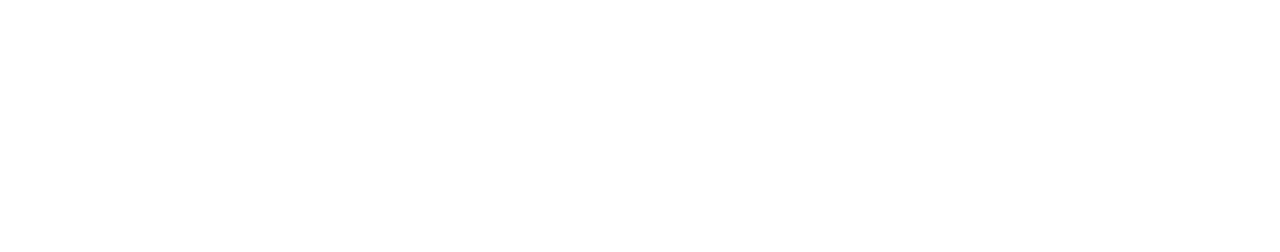
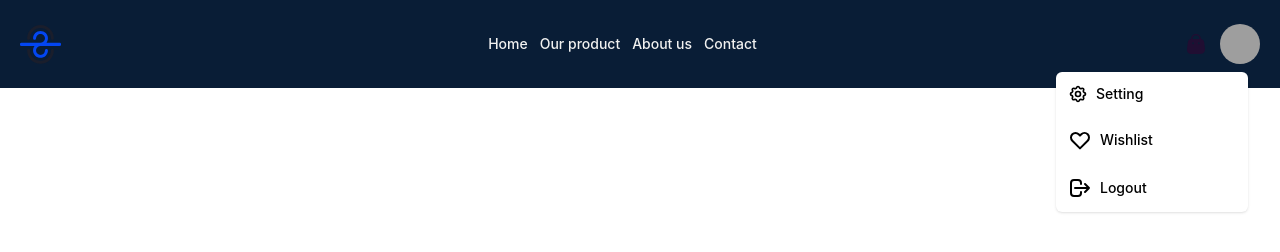
Before and after one commit to blueplanet-sat/bplanet-template, an Astro site: page / in a window 1280 px wide. Built offline with nearby package versions, Linux system fonts and the light colour scheme; Astro itself is replaced by a stand-in of ours; grey boxes are pictures that could not be loaded.

Commit message:
ajustes paleta de colores + navbar

```diff
--- /dev/null
+++ b/src/components/Navbar.astro
@@ -0,0 +1,76 @@
+<nav class="flex dark:bg-slate-900 items-center relative justify-between bg-primary px-5 py-6 w-full">
+  <div>
+    <svg width="41" height="39" viewBox="0 0 41 39" fill="none" xmlns="http://www.w3.org/2000/svg">
+      <path class="dark:fill-white" d="M8.63077 14.8549C8.82584 14.8549 9.01902 14.8165 9.19926 14.7418C9.37949 14.6672 9.54324 14.5578 9.68119 14.4198C9.81914 14.2819 9.92858 14.1182 10.0032 13.9379C10.0779 13.7577 10.1163 13.5645 10.1163 13.3695C10.1163 10.6116 11.2119 7.9667 13.162 6.0166C15.112 4.0665 17.757 2.97094 20.5148 2.97094C23.2727 2.97094 25.9176 4.0665 27.8677 6.0166C29.8178 7.9667 30.9134 10.6116 30.9134 13.3695C30.9172 13.7609 31.0754 14.1349 31.3537 14.4103C31.6317 14.6857 32.0074 14.8402 32.3989 14.8402C32.7903 14.8402 33.1659 14.6857 33.444 14.4103C33.7222 14.1349 33.8804 13.7609 33.8843 13.3695C33.8843 11.6138 33.5385 9.87525 32.8666 8.25319C32.1947 6.63113 31.21 5.15729 29.9685 3.91582C28.7269 2.67435 27.2531 1.68956 25.6311 1.01769C24.009 0.345811 22.2706 0 20.5148 0C18.7591 0 17.0207 0.345811 15.3985 1.01769C13.7765 1.68956 12.3027 2.67435 11.0612 3.91582C9.81972 5.15729 8.83494 6.63113 8.16305 8.25319C7.49118 9.87525 7.14537 11.6138 7.14537 13.3695C7.14537 13.7634 7.30187 14.1412 7.58043 14.4198C7.859 14.6984 8.23682 14.8549 8.63077 14.8549Z" fill="#1A1E2C" />
+      <path class="dark:fill-white" d="M39.5293 17.8258H26.452C27.4202 16.5421 27.9432 14.9775 27.9415 13.3695C27.9415 11.3996 27.1589 9.51035 25.7661 8.11742C24.3731 6.72449 22.4838 5.94196 20.5139 5.94196C18.5442 5.94196 16.655 6.72449 15.262 8.11742C13.869 9.51035 13.0865 11.3996 13.0865 13.3695C13.0865 13.7635 13.243 14.1413 13.5216 14.4199C13.8002 14.6985 14.1781 14.855 14.5721 14.855C14.9661 14.855 15.344 14.6985 15.6225 14.4199C15.9011 14.1413 16.0576 13.7635 16.0576 13.3695C16.0576 12.488 16.3189 11.6264 16.8086 10.8935C17.2983 10.1606 17.9943 9.58942 18.8086 9.25209C19.6229 8.91477 20.519 8.8265 21.3834 8.99844C22.2479 9.17038 23.0421 9.59481 23.6652 10.218C24.2885 10.8413 24.713 11.6354 24.885 12.4998C25.0569 13.3643 24.9687 14.2604 24.6314 15.0746C24.294 15.889 23.7229 16.5851 22.99 17.0748C22.2571 17.5645 21.3955 17.8258 20.5141 17.8258H1.50039C1.30407 17.8239 1.1093 17.8608 0.927353 17.9347C0.745405 18.0084 0.579889 18.1175 0.440367 18.2556C0.300847 18.3938 0.190089 18.5581 0.114504 18.7393C0.0389171 18.9206 0 19.115 0 19.3113C0 19.5075 0.0389171 19.702 0.114504 19.8832C0.190089 20.0644 0.300847 20.2287 0.440367 20.367C0.579889 20.505 0.745405 20.6142 0.927353 20.6879C1.1093 20.7617 1.30407 20.7987 1.50039 20.7967H39.5293C39.9207 20.7929 40.2947 20.6346 40.5701 20.3564C40.8455 20.0784 41 19.7027 41 19.3113C41 18.9198 40.8455 18.5442 40.5701 18.2661C40.2947 17.9879 39.9207 17.8297 39.5293 17.8258Z" fill="#0346F2" />
+      <path class="dark:fill-white" d="M32.3692 23.942C32.1742 23.942 31.981 23.9803 31.8007 24.055C31.6205 24.1296 31.4568 24.239 31.3188 24.377C31.1809 24.5149 31.0714 24.6786 30.9968 24.8589C30.9221 25.0391 30.8837 25.2323 30.8837 25.4274C30.8837 28.1852 29.7881 30.8301 27.838 32.7802C25.888 34.7303 23.243 35.8259 20.4852 35.8259C17.7273 35.8259 15.0824 34.7303 13.1323 32.7802C11.1822 30.8301 10.0866 28.1852 10.0866 25.4274C10.0828 25.036 9.92455 24.6619 9.64634 24.3865C9.36827 24.1111 8.99262 23.9566 8.6011 23.9566C8.20973 23.9566 7.83408 24.1111 7.55601 24.3865C7.2778 24.6619 7.11956 25.036 7.11571 25.4274C7.11571 27.1831 7.46155 28.9216 8.13336 30.5436C8.80532 32.1657 9.79004 33.6395 11.0315 34.881C12.2731 36.1225 13.7469 37.1072 15.3689 37.7791C16.991 38.451 18.7294 38.7968 20.4852 38.7968C22.2409 38.7968 23.9793 38.451 25.6015 37.7791C27.2235 37.1072 28.6973 36.1225 29.9388 34.881C31.1803 33.6395 32.1651 32.1657 32.8369 30.5436C33.5088 28.9216 33.8546 27.1831 33.8546 25.4274C33.8546 25.0334 33.6981 24.6556 33.4196 24.377C33.141 24.0985 32.7632 23.942 32.3692 23.942Z" fill="#1A1E2C" />
+      <path class="dark:fill-white" d="M1.47071 20.971H14.548C13.5798 22.2547 13.0568 23.8193 13.0585 25.4274C13.0585 27.3973 13.8411 29.2865 15.2339 30.6794C16.6269 32.0723 18.5162 32.8549 20.4861 32.8549C22.4558 32.8549 24.345 32.0723 25.738 30.6794C27.131 29.2865 27.9135 27.3973 27.9135 25.4274C27.9135 25.0334 27.757 24.6555 27.4784 24.3769C27.1998 24.0983 26.8219 23.9418 26.4279 23.9418C26.0339 23.9418 25.656 24.0983 25.3775 24.3769C25.0989 24.6555 24.9424 25.0334 24.9424 25.4274C24.9424 26.3088 24.6811 27.1704 24.1914 27.9033C23.7017 28.6362 23.0057 29.2074 22.1914 29.5447C21.3771 29.882 20.481 29.9703 19.6166 29.7984C18.7521 29.6264 17.9579 29.202 17.3348 28.5788C16.7115 27.9555 16.287 27.1615 16.115 26.297C15.9431 25.4325 16.0313 24.5364 16.3686 23.7222C16.706 22.9078 17.2771 22.2117 18.01 21.722C18.7429 21.2323 19.6045 20.971 20.4859 20.971H39.4996C39.6959 20.9729 39.8907 20.936 40.0726 20.8622C40.2546 20.7885 40.4201 20.6793 40.5596 20.5412C40.6992 20.403 40.8099 20.2387 40.8855 20.0575C40.9611 19.8762 41 19.6818 41 19.4855C41 19.2893 40.9611 19.0948 40.8855 18.9136C40.8099 18.7324 40.6992 18.5681 40.5596 18.4299C40.4201 18.2918 40.2546 18.1826 40.0726 18.1089C39.8907 18.0351 39.6959 17.9981 39.4996 18.0001H1.47071C1.07935 18.0039 0.705326 18.1622 0.429928 18.4404C0.15453 18.7184 0 19.0941 0 19.4855C0 19.877 0.15453 20.2526 0.429928 20.5307C0.705326 20.8089 1.07935 20.9672 1.47071 20.971Z" fill="#0346F2" />
+    </svg>
+  </div>
+  <ul id="drawer" role="menu" class="sm:gap-3 transition-left ease-[cubic-bezier(0.4, 0.0, 0.2, 1)] delay-150  sm:flex  flex flex-col cursor-pointer absolute min-h-screen -left-48 sm:static w-48 top-0 bg-white sm:shadow-none shadow-xl sm:bg-transparent sm:flex-row sm:w-auto sm:min-h-0 dark:bg-slate-900  ">
+    <div class="sm:hidden p-6 mb-5 flex items-center justify-center">
+      <svg width="41" height="39" viewBox="0 0 41 39" fill="none" xmlns="http://www.w3.org/2000/svg">
+        <path d="M8.63077 14.8549C8.82584 14.8549 9.01902 14.8165 9.19926 14.7418C9.37949 14.6672 9.54324 14.5578 9.68119 14.4198C9.81914 14.2819 9.92858 14.1182 10.0032 13.9379C10.0779 13.7577 10.1163 13.5645 10.1163 13.3695C10.1163 10.6116 11.2119 7.9667 13.162 6.0166C15.112 4.0665 17.757 2.97094 20.5148 2.97094C23.2727 2.97094 25.9176 4.0665 27.8677 6.0166C29.8178 7.9667 30.9134 10.6116 30.9134 13.3695C30.9172 13.7609 31.0754 14.1349 31.3537 14.4103C31.6317 14.6857 32.0074 14.8402 32.3989 14.8402C32.7903 14.8402 33.1659 14.6857 33.444 14.4103C33.7222 14.1349 33.8804 13.7609 33.8843 13.3695C33.8843 11.6138 33.5385 9.87525 32.8666 8.25319C32.1947 6.63113 31.21 5.15729 29.9685 3.91582C28.7269 2.67435 27.2531 1.68956 25.6311 1.01769C24.009 0.345811 22.2706 0 20.5148 0C18.7591 0 17.0207 0.345811 15.3985 1.01769C13.7765 1.68956 12.3027 2.67435 11.0612 3.91582C9.81972 5.15729 8.83494 6.63113 8.16305 8.25319C7.49118 9.87525 7.14537 11.6138 7.14537 13.3695C7.14537 13.7634 7.30187 14.1412 7.58043 14.4198C7.859 14.6984 8.23682 14.8549 8.63077 14.8549Z" fill="#1A1E2C" />
+        <path d="M39.5293 17.8258H26.452C27.4202 16.5421 27.9432 14.9775 27.9415 13.3695C27.9415 11.3996 27.1589 9.51035 25.7661 8.11742C24.3731 6.72449 22.4838 5.94196 20.5139 5.94196C18.5442 5.94196 16.655 6.72449 15.262 8.11742C13.869 9.51035 13.0865 11.3996 13.0865 13.3695C13.0865 13.7635 13.243 14.1413 13.5216 14.4199C13.8002 14.6985 14.1781 14.855 14.5721 14.855C14.9661 14.855 15.344 14.6985 15.6225 14.4199C15.9011 14.1413 16.0576 13.7635 16.0576 13.3695C16.0576 12.488 16.3189 11.6264 16.8086 10.8935C17.2983 10.1606 17.9943 9.58942 18.8086 9.25209C19.6229 8.91477 20.519 8.8265 21.3834 8.99844C22.2479 9.17038 23.0421 9.59481 23.6652 10.218C24.2885 10.8413 24.713 11.6354 24.885 12.4998C25.0569 13.3643 24.9687 14.2604 24.6314 15.0746C24.294 15.889 23.7229 16.5851 22.99 17.0748C22.2571 17.5645 21.3955 17.8258 20.5141 17.8258H1.50039C1.30407 17.8239 1.1093 17.8608 0.927353 17.9347C0.745405 18.0084 0.579889 18.1175 0.440367 18.2556C0.300847 18.3938 0.190089 18.5581 0.114504 18.7393C0.0389171 18.9206 0 19.115 0 19.3113C0 19.5075 0.0389171 19.702 0.114504 19.8832C0.190089 20.0644 0.300847 20.2287 0.440367 20.367C0.579889 20.505 0.745405 20.6142 0.927353 20.6879C1.1093 20.7617 1.30407 20.7987 1.50039 20.7967H39.5293C39.9207 20.7929 40.2947 20.6346 40.5701 20.3564C40.8455 20.0784 41 19.7027 41 19.3113C41 18.9198 40.8455 18.5442 40.5701 18.2661C40.2947 17.9879 39.9207 17.8297 39.5293 17.8258Z" fill="#0346F2" />
+        <path d="M32.3692 23.942C32.1742 23.942 31.981 23.9803 31.8007 24.055C31.6205 24.1296 31.4568 24.239 31.3188 24.377C31.1809 24.5149 31.0714 24.6786 30.9968 24.8589C30.9221 25.0391 30.8837 25.2323 30.8837 25.4274C30.8837 28.1852 29.7881 30.8301 27.838 32.7802C25.888 34.7303 23.243 35.8259 20.4852 35.8259C17.7273 35.8259 15.0824 34.7303 13.1323 32.7802C11.1822 30.8301 10.0866 28.1852 10.0866 25.4274C10.0828 25.036 9.92455 24.6619 9.64634 24.3865C9.36827 24.1111 8.99262 23.9566 8.6011 23.9566C8.20973 23.9566 7.83408 24.1111 7.55601 24.3865C7.2778 24.6619 7.11956 25.036 7.11571 25.4274C7.11571 27.1831 7.46155 28.9216 8.13336 30.5436C8.80532 32.1657 9.79004 33.6395 11.0315 34.881C12.2731 36.1225 13.7469 37.1072 15.3689 37.7791C16.991 38.451 18.7294 38.7968 20.4852 38.7968C22.2409 38.7968 23.9793 38.451 25.6015 37.7791C27.2235 37.1072 28.6973 36.1225 29.9388 34.881C31.1803 33.6395 32.1651 32.1657 32.8369 30.5436C33.5088 28.9216 33.8546 27.1831 33.8546 25.4274C33.8546 25.0334 33.6981 24.6556 33.4196 24.377C33.141 24.0985 32.7632 23.942 32.3692 23.942Z" fill="#1A1E2C" />
+        <path d="M1.47071 20.971H14.548C13.5798 22.2547 13.0568 23.8193 13.0585 25.4274C13.0585 27.3973 13.8411 29.2865 15.2339 30.6794C16.6269 32.0723 18.5162 32.8549 20.4861 32.8549C22.4558 32.8549 24.345 32.0723 25.738 30.6794C27.131 29.2865 27.9135 27.3973 27.9135 25.4274C27.9135 25.0334 27.757 24.6555 27.4784 24.3769C27.1998 24.0983 26.8219 23.9418 26.4279 23.9418C26.0339 23.9418 25.656 24.0983 25.3775 24.3769C25.0989 24.6555 24.9424 25.0334 24.9424 25.4274C24.9424 26.3088 24.6811 27.1704 24.1914 27.9033C23.7017 28.6362 23.0057 29.2074 22.1914 29.5447C21.3771 29.882 20.481 29.9703 19.6166 29.7984C18.7521 29.6264 17.9579 29.202 17.3348 28.5788C16.7115 27.9555 16.287 27.1615 16.115 26.297C15.9431 25.4325 16.0313 24.5364 16.3686 23.7222C16.706 22.9078 17.2771 22.2117 18.01 21.722C18.7429 21.2323 19.6045 20.971 20.4859 20.971H39.4996C39.6959 20.9729 39.8907 20.936 40.0726 20.8622C40.2546 20.7885 40.4201 20.6793 40.5596 20.5412C40.6992 20.403 40.8099 20.2387 40.8855 20.0575C40.9611 19.8762 41 19.6818 41 19.4855C41 19.2893 40.9611 19.0948 40.8855 18.9136C40.8099 18.7324 40.6992 18.5681 40.5596 18.4299C40.4201 18.2918 40.2546 18.1826 40.0726 18.1089C39.8907 18.0351 39.6959 17.9981 39.4996 18.0001H1.47071C1.07935 18.0039 0.705326 18.1622 0.429928 18.4404C0.15453 18.7184 0 19.0941 0 19.4855C0 19.877 0.15453 20.2526 0.429928 20.5307C0.705326 20.8089 1.07935 20.9672 1.47071 20.971Z" fill="#0346F2" />
+      </svg>
+    </div>
+    <li class="font-medium text-sm p-3 hover:bg-slate-300 dark:hover:bg-slate-800 sm:p-0 sm:hover:bg-transparent text-lightwhite hover:text-gray-600 transition-colors">
+      <a href="#" class="dark:text-white">Home</a>
+    </li>
+    <li class="font-medium text-sm p-3 cursor-pointer hover:bg-slate-300 dark:hover:bg-slate-800 sm:p-0 sm:hover:bg-transparent text-lightwhite hover:text-gray-600 transition-colors">
+      <a href="#" class="dark:text-white">Our product</a>
+    </li>
+    <li class="font-medium text-sm p-3 cursor-pointer hover:bg-slate-300 dark:hover:bg-slate-800 sm:p-0 sm:hover:bg-transparent text-lightwhite hover:text-gray-600 transition-colors">
+      <a href="#" class="dark:text-white">About us</a>
+    </li>
+    <li class="font-medium text-sm p-3 cursor-pointer hover:bg-slate-300 dark:hover:bg-slate-800 sm:p-0 sm:hover:bg-transparent text-lightwhite hover:text-gray-600 transition-colors">
+      <a href="#" class="dark:text-white">Contact</a>
+    </li>
+  </ul>
+  <div class="flex gap-3 items-center">
+    <svg width="24" height="24" viewBox="0 0 24 24" fill="none" xmlns="http://www.w3.org/2000/svg">
+      <path  class="dark:fill-white" fill-rule="evenodd" clip-rule="evenodd" d="M16.9303 7C16.9621 6.92913 16.977 6.85189 16.9739 6.77432H17C16.8882 4.10591 14.6849 2 12.0049 2C9.325 2 7.12172 4.10591 7.00989 6.77432C6.9967 6.84898 6.9967 6.92535 7.00989 7H6.93171C5.65022 7 4.28034 7.84597 3.88264 10.1201L3.1049 16.3147C2.46858 20.8629 4.81062 22 7.86853 22H16.1585C19.2075 22 21.4789 20.3535 20.9133 16.3147L20.1444 10.1201C19.676 7.90964 18.3503 7 17.0865 7H16.9303ZM15.4932 7C15.4654 6.92794 15.4506 6.85153 15.4497 6.77432C15.4497 4.85682 13.8899 3.30238 11.9657 3.30238C10.0416 3.30238 8.48184 4.85682 8.48184 6.77432C8.49502 6.84898 8.49502 6.92535 8.48184 7H15.4932ZM9.097 12.1486C8.60889 12.1486 8.21321 11.7413 8.21321 11.2389C8.21321 10.7366 8.60889 10.3293 9.097 10.3293C9.5851 10.3293 9.98079 10.7366 9.98079 11.2389C9.98079 11.7413 9.5851 12.1486 9.097 12.1486ZM14.002 11.2389C14.002 11.7413 14.3977 12.1486 14.8858 12.1486C15.3739 12.1486 15.7696 11.7413 15.7696 11.2389C15.7696 10.7366 15.3739 10.3293 14.8858 10.3293C14.3977 10.3293 14.002 10.7366 14.002 11.2389Z" fill="#200E32" />
+    </svg>
+
+    <div class="h-10 w-10 hover:ring-4 user cursor-pointer relative ring-blue-700/30 rounded-full bg-cover bg-center bg-[url('https://images.unsplash.com/photo-1535713875002-d1d0cf377fde?ixid=MnwxMjA3fDB8MHxwaG90by1wYWdlfHx8fGVufDB8fHx8&ixlib=rb-1.2.1&auto=format&fit=crop&w=500&q=80')]">
+
+       <div class="drop-down  w-48 overflow-hidden bg-white rounded-md shadow absolute top-12 right-3">
+        <ul>
+          <li class="px-3 py-3 text-sm font-medium flex items-center space-x-2 hover:bg-slate-400">
+            <span>
+              <svg xmlns="http://www.w3.org/2000/svg" class="h-5 w-5" fill="none" viewBox="0 0 24 24" stroke="currentColor">
+                <path stroke-linecap="round" stroke-linejoin="round" stroke-width="2" d="M10.325 4.317c.426-1.756 2.924-1.756 3.35 0a1.724 1.724 0 002.573 1.066c1.543-.94 3.31.826 2.37 2.37a1.724 1.724 0 001.065 2.572c1.756.426 1.756 2.924 0 3.35a1.724 1.724 0 00-1.066 2.573c.94 1.543-.826 3.31-2.37 2.37a1.724 1.724 0 00-2.572 1.065c-.426 1.756-2.924 1.756-3.35 0a1.724 1.724 0 00-2.573-1.066c-1.543.94-3.31-.826-2.37-2.37a1.724 1.724 0 00-1.065-2.572c-1.756-.426-1.756-2.924 0-3.35a1.724 1.724 0 001.066-2.573c-.94-1.543.826-3.31 2.37-2.37.996.608 2.296.07 2.572-1.065z" />
+                <path stroke-linecap="round" stroke-linejoin="round" stroke-width="2" d="M15 12a3 3 0 11-6 0 3 3 0 016 0z" />
+              </svg>
+            </span>
+            <span> Setting </span>
+          </li>
+          <li class="px-3  py-3  text-sm font-medium flex items-center space-x-2 hover:bg-slate-400">
+            <span>
+              <svg xmlns="http://www.w3.org/2000/svg" class="h-6 w-6" fill="none" viewBox="0 0 24 24" stroke="currentColor">
+  <path stroke-linecap="round" stroke-linejoin="round" stroke-width="2" d="M4.318 6.318a4.5 4.5 0 000 6.364L12 20.364l7.682-7.682a4.5 4.5 0 00-6.364-6.364L12 7.636l-1.318-1.318a4.5 4.5 0 00-6.364 0z" />
+</svg>
+            </span>
+            <span> Wishlist </span>
+          </li>
+          <li class="px-3  py-3 text-sm font-medium flex items-center space-x-2 hover:bg-slate-400">
+            <span>
+         <svg xmlns="http://www.w3.org/2000/svg" class="h-6 w-6" fill="none" viewBox="0 0 24 24" stroke="currentColor">
+  <path stroke-linecap="round" stroke-linejoin="round" stroke-width="2" d="M17 16l4-4m0 0l-4-4m4 4H7m6 4v1a3 3 0 01-3 3H6a3 3 0 01-3-3V7a3 3 0 013-3h4a3 3 0 013 3v1" />
+</svg>
+            </span>
+            <span> Logout </span>
+          </li>
+
+        </ul>
+      </div>
+    </div>
+    <div class="sm:hidden cursor-pointer" id="mobile-toggle">
+      <svg xmlns="http://www.w3.org/2000/svg" class="h-6 w-6" fill="none" viewBox="0 0 24 24" stroke="currentColor">
+        <path class="dark:stroke-white" stroke-linecap="round" stroke-linejoin="round" stroke-width="2" d="M4 6h16M4 12h16M4 18h16" />
+      </svg>
+    </div>
+  </div>
+</nav>
--- a/src/layouts/Layout.astro
+++ b/src/layouts/Layout.astro
@@ -8,7 +8,7 @@
 ---
 
 <!doctype html>
-<html lang="es">
+<html lang="en">
 	<head>
 		<meta charset="UTF-8" />
 		<meta name="viewport" content="width=device-width" />
--- a/src/pages/index.astro
+++ b/src/pages/index.astro
@@ -1,7 +1,8 @@
 ---
+import Navbar from '../components/Navbar.astro';
 import Layout from '../layouts/Layout.astro';
 ---
 
 <Layout titletop="CAMBIAR IDIOMA">
-
+	<Navbar />
 </Layout>
```
Also changed, not shown: tailwind.config.js (+5 -5 lines).
